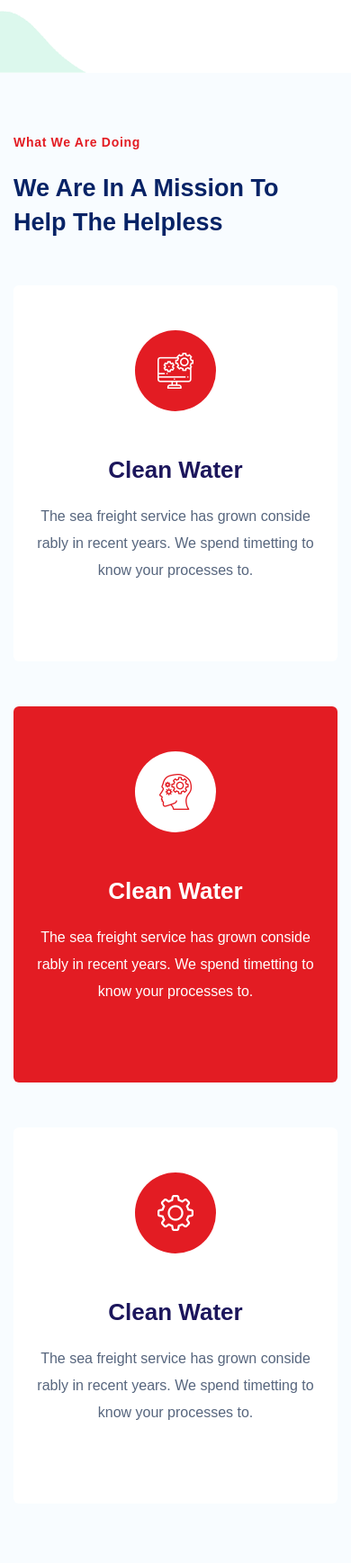
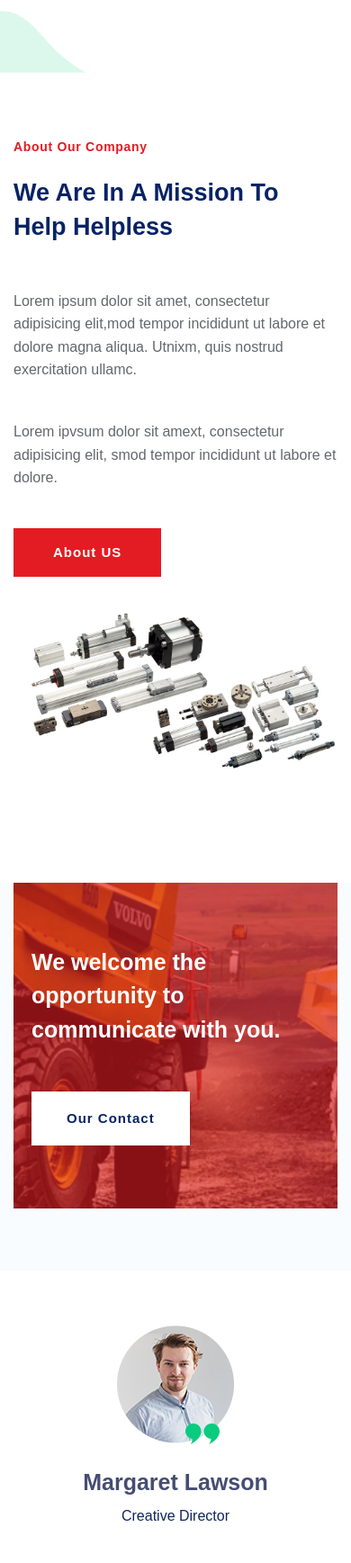
Before and after one commit to taufikid/hartex.github.io, a plain HTML site: page about.html in a window 390 px wide. Shown: the part 236-1973 px from the top of the page at 90% size. Drawn offline with Linux system fonts and the light colour scheme.

Commit message:
update about us

```diff
--- a/about.html
+++ b/about.html
@@ -154,56 +154,7 @@
         </div>
     </div>
     <!-- Hero End -->
-    <!--? Services Area Start -->
-    <div class="service-area section-padding30">
-        <div class="container">
-            <div class="row justify-content-center">
-                <div class="col-xl-6 col-lg-7 col-md-10 col-sm-10">
-                    <!-- Section Tittle -->
-                    <div class="section-tittle text-center mb-80">
-                        <span>What we are doing</span>
-                        <h2>We Are In A Mission To Help The Helpless</h2>
-                    </div>
-                </div>
-            </div>
-            <div class="row">
-                <div class="col-lg-4 col-md-6 col-sm-6">
-                    <div class="single-cat text-center mb-50">
-                        <div class="cat-icon">
-                            <span class="flaticon-null-1"></span>
-                        </div>
-                        <div class="cat-cap">
-                            <h5><a href="services.html">Clean Water</a></h5>
-                            <p>The sea freight service has grown conside rably in recent years. We spend timetting to know your processes to.</p>
-                        </div>
-                    </div>
-                </div>
-                <div class="col-lg-4 col-md-6 col-sm-6">
-                    <div class="single-cat active text-center mb-50">
-                        <div class="cat-icon">
-                            <span class="flaticon-think"></span>
-                        </div>
-                        <div class="cat-cap">
-                            <h5><a href="services.html">Clean Water</a></h5>
-                            <p>The sea freight service has grown conside rably in recent years. We spend timetting to know your processes to.</p>
-                        </div>
-                    </div>
-                </div>
-                <div class="col-lg-4 col-md-6 col-sm-6">
-                    <div class="single-cat text-center mb-50">
-                        <div class="cat-icon">
-                            <span class="flaticon-gear"></span>
-                        </div>
-                        <div class="cat-cap">
-                            <h5><a href="services.html">Clean Water</a></h5>
-                            <p>The sea freight service has grown conside rably in recent years. We spend timetting to know your processes to.</p>
-                        </div>
-                    </div>
-                </div>
-            </div>
-        </div>
-    </div>
-    <!-- Services Area End -->
+
     <!--? About Law Start-->
     <section class="about-low-area section-padding2">
         <div class="container">
@@ -212,7 +163,7 @@
                     <div class="about-caption mb-50">
                         <!-- Section Tittle -->
                         <div class="section-tittle mb-35">
-                            <span>About our foundetion</span>
+                            <span>About our Company</span>
                             <h2>We Are In A Mission To  Help Helpless</h2>
                         </div>
                         <p>Lorem ipsum dolor sit amet, consectetur adipisicing elit,mod tempor incididunt ut labore et dolore magna aliqua. Utnixm, quis nostrud exercitation ullamc.</p>
@@ -222,14 +173,7 @@
                 </div>
                 <div class="col-lg-6 col-md-12">
                     <!-- about-img -->
-                    <div class="about-img ">
-                        <div class="about-font-img d-none d-lg-block">
-                            <img src="assets/img/gallery/about2.png" alt="">
-                        </div>
-                        <div class="about-back-img ">
-                            <img src="assets/img/gallery/about1.png" alt="">
-                        </div>
-                    </div>
+                    <img src="assets/img/blog/product2.jpg" alt="" style="width: 100%;">
                 </div>
             </div>
         </div>
@@ -242,11 +186,11 @@
                 <div class="row align-items-center justify-content-between">
                     <div class="col-xl-5 col-lg-9 col-md-8">
                         <div class="wantToWork-caption wantToWork-caption2">
-                            <h2>Lets Chenge The World With Humanity</h2>
+                            <h2>We welcome the opportunity to communicate with you.</h2>
                         </div>
                     </div>
                     <div class="col-xl-2 col-lg-3 col-md-4">
-                        <a href="#" class="btn white-btn f-right sm-left">Become A Volunteer</a>
+                        <a href="#" class="btn white-btn f-right sm-left">Our Contact</a>
                     </div>
                 </div>
             </div>
@@ -327,7 +271,7 @@
                                 <div class="single-counter text-center">
                                     <span class="counter color-green">6,200</span>
                                     <span class="plus">+</span>
-                                    <p class="color-green">Donation</p>
+                                    <p class="color-green">Our Product</p>
                                 </div>
                             </div>
                             <div class="col-lg-3 col-md-6 col-sm-6">
@@ -335,7 +279,7 @@
                                 <div class="single-counter text-center">
                                     <span class="counter color-green">80</span>
                                     <span class="plus">+</span>
-                                    <p class="color-green">Fund Raised</p>
+                                    <p class="color-green">Category Product</p>
                                 </div>
                             </div>
                             <div class="col-lg-3 col-md-6 col-sm-6">
@@ -343,7 +287,7 @@
                                 <div class="single-counter text-center">
                                     <span class="counter color-green">256</span>
                                     <span class="plus">+</span>
-                                    <p class="color-green">Donation</p>
+                                    <p class="color-green">Visitors</p>
                                 </div>
                             </div>
                             <div class="col-lg-3 col-md-6 col-sm-6">
@@ -351,7 +295,7 @@
                                 <div class="single-counter text-center">
                                     <span class="counter color-green">256</span>
                                     <span class="plus">+</span>
-                                    <p class="color-green">Donation</p>
+                                    <p class="color-green">Visitors</p>
                                 </div>
                             </div>
                         </div>
```
Also changed, not shown: assets/css/style.css.
